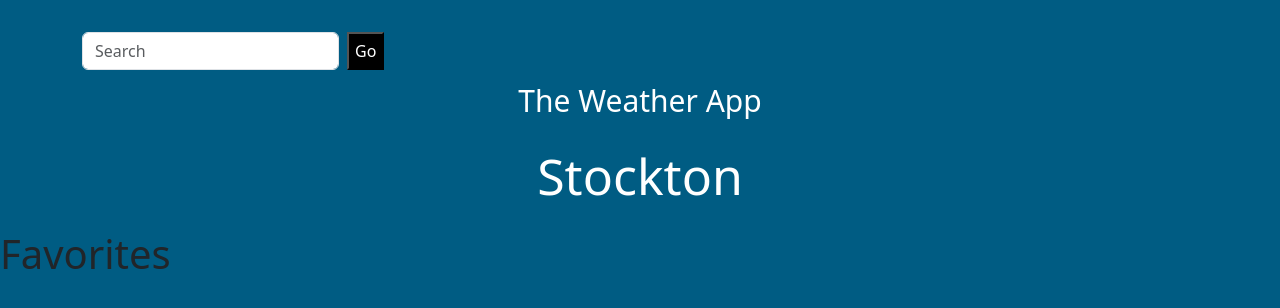
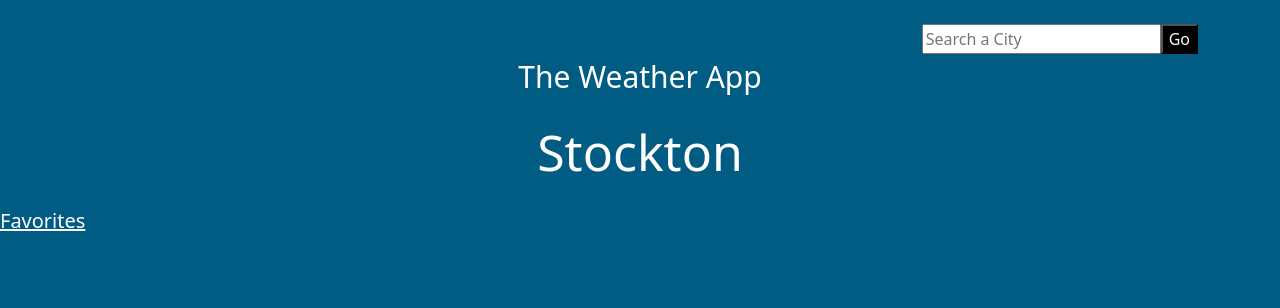
Before and after one commit to maxmendozaa/MendozaMWeatherSprintDay1, a plain HTML site: page index.html in a window 1280 px wide. Drawn offline with nearby package versions, Linux system fonts and the light colour scheme.

Commit message:
more edits

```diff
--- a/index.html
+++ b/index.html
@@ -9,20 +9,18 @@
   </head>
   <body class="body">
     <br>
-    <nav class="navbar">
-      <div class="container">
-          <form class="d-flex" role="search">
-            <input class="form-control me-2" type="search" placeholder="Search" aria-label="Search">
-            <button class="colorGo" type="submit">Go</button>
-          </form>
-        </div>
-      </div>
-    </nav>
+    <div class="container search">
+      <form class="d-flex" role="search">
+        <input type="search" placeholder="Search a City" aria-label="Search">
+        <button class="colorGo" type="submit">Go</button>
+      </form>
+    </div>
+  </div>
     <p class="textColor size center">The Weather App</p>
     <!-- <img src="./assests/star.png" alt="favStar"> -->
     <p class=" textColor center city">Stockton </p>
 
-    <h1>Favorites</h1>
+    <p class="fav">Favorites</p>
 
 
 
--- a/styles/style.css
+++ b/styles/style.css
@@ -22,3 +22,14 @@ body {
     color: white;
     background-color: black;
 }
+
+.fav {
+    color: white;
+    font-size: 20px;
+    text-decoration: underline;
+}
+
+.search {
+    display: flex;
+    justify-content: flex-end;
+}
```
